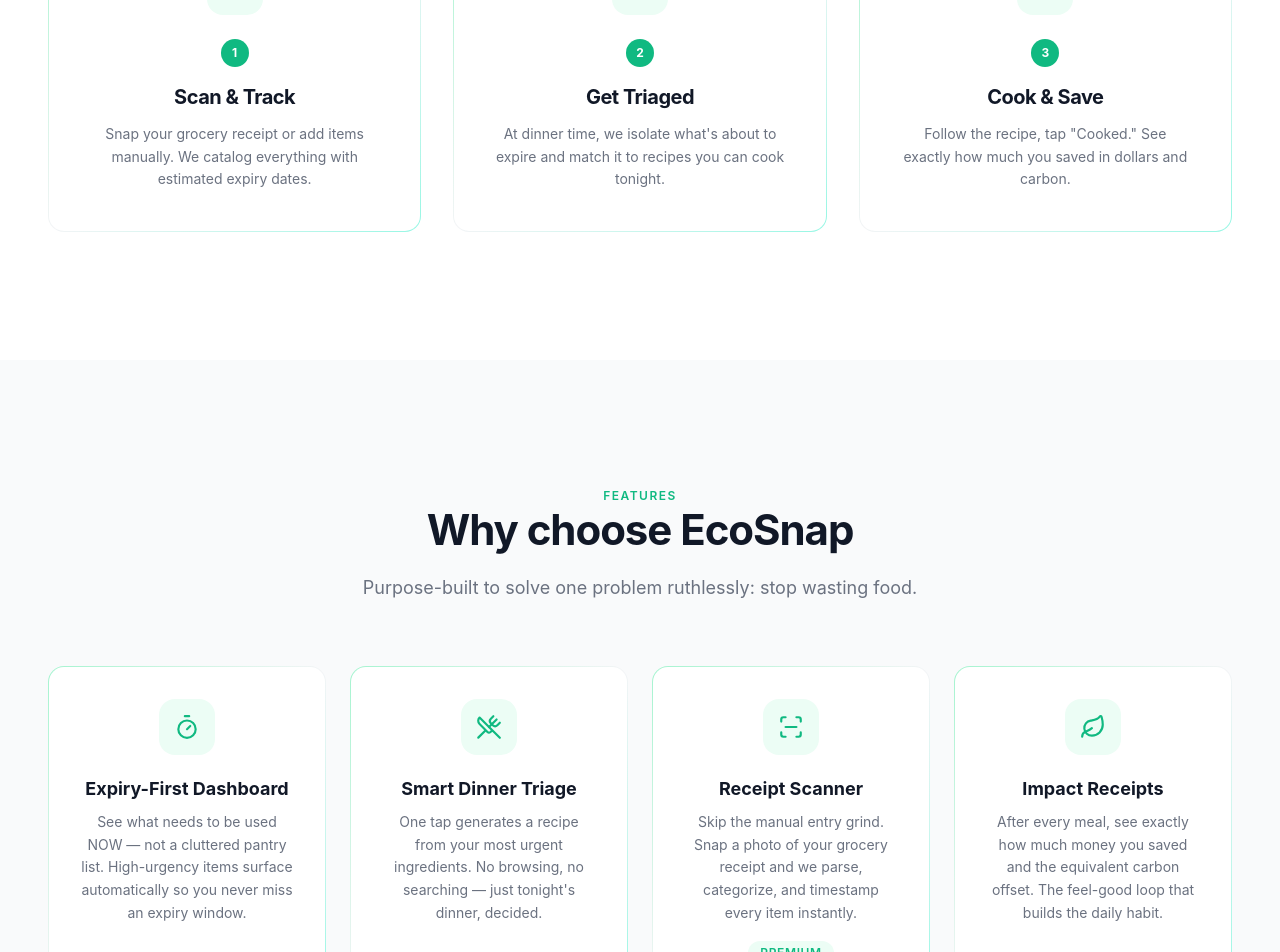
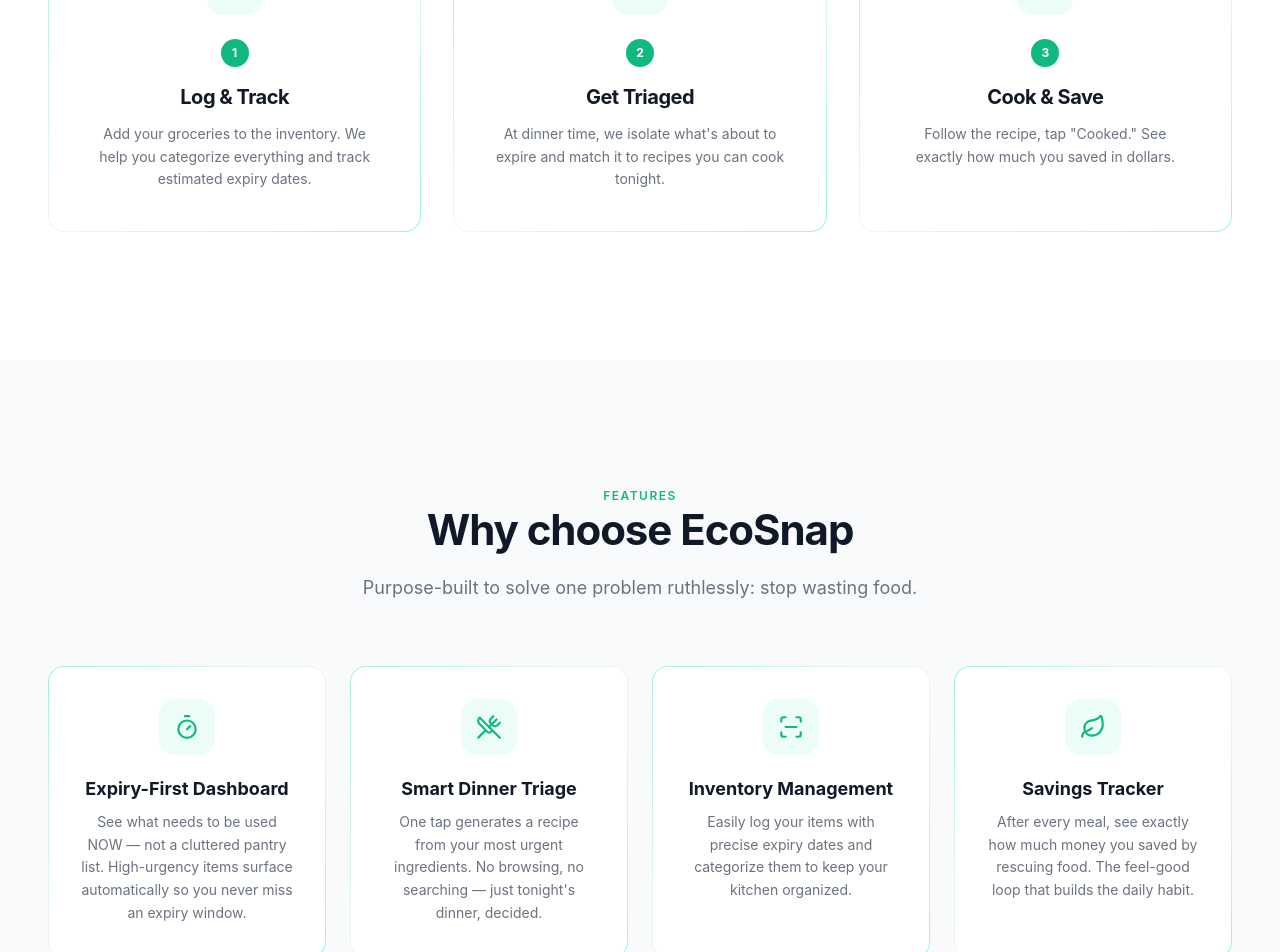
Before and after one commit to mixnup/ecosnap, a React (Vite) app: page / in a window 1280 px wide. Shown: the part 1980-2932 px from the top of the page. Built offline with nearby package versions, Linux system fonts and the light colour scheme; no server answers.

Commit message:
chore: realigned landing page copy

```diff
--- a/src/landing/sections/FeaturesSection.tsx
+++ b/src/landing/sections/FeaturesSection.tsx
@@ -5,8 +5,8 @@ import { Timer, UtensilsCrossed, ScanLine, Leaf } from 'lucide-react';
 const features = [
   { icon: Timer, title: 'Expiry-First Dashboard', description: "See what needs to be used NOW — not a cluttered pantry list. High-urgency items surface automatically so you never miss an expiry window." },
   { icon: UtensilsCrossed, title: 'Smart Dinner Triage', description: "One tap generates a recipe from your most urgent ingredients. No browsing, no searching — just tonight's dinner, decided." },
-  { icon: ScanLine, title: 'Receipt Scanner', description: 'Skip the manual entry grind. Snap a photo of your grocery receipt and we parse, categorize, and timestamp every item instantly.', badge: 'Premium' },
-  { icon: Leaf, title: 'Impact Receipts', description: 'After every meal, see exactly how much money you saved and the equivalent carbon offset. The feel-good loop that builds the daily habit.' },
+  { icon: ScanLine, title: 'Inventory Management', description: 'Easily log your items with precise expiry dates and categorize them to keep your kitchen organized.' },
+  { icon: Leaf, title: 'Savings Tracker', description: 'After every meal, see exactly how much money you saved by rescuing food. The feel-good loop that builds the daily habit.' },
 ];
 
 export default function FeaturesSection() {
--- a/src/landing/sections/HowItWorksSection.tsx
+++ b/src/landing/sections/HowItWorksSection.tsx
@@ -2,9 +2,9 @@ import { useReveal } from '../components/useReveal';
 import { ScanLine, ChefHat, Sparkles } from 'lucide-react';
 
 const steps = [
-  { num: '1', icon: ScanLine, title: 'Scan & Track', desc: 'Snap your grocery receipt or add items manually. We catalog everything with estimated expiry dates.' },
+  { num: '1', icon: ScanLine, title: 'Log & Track', desc: 'Add your groceries to the inventory. We help you categorize everything and track estimated expiry dates.' },
   { num: '2', icon: ChefHat, title: 'Get Triaged', desc: "At dinner time, we isolate what's about to expire and match it to recipes you can cook tonight." },
-  { num: '3', icon: Sparkles, title: 'Cook & Save', desc: 'Follow the recipe, tap "Cooked." See exactly how much you saved in dollars and carbon.' },
+  { num: '3', icon: Sparkles, title: 'Cook & Save', desc: 'Follow the recipe, tap "Cooked." See exactly how much you saved in dollars.' },
 ];
 
 export default function HowItWorksSection() {
```
